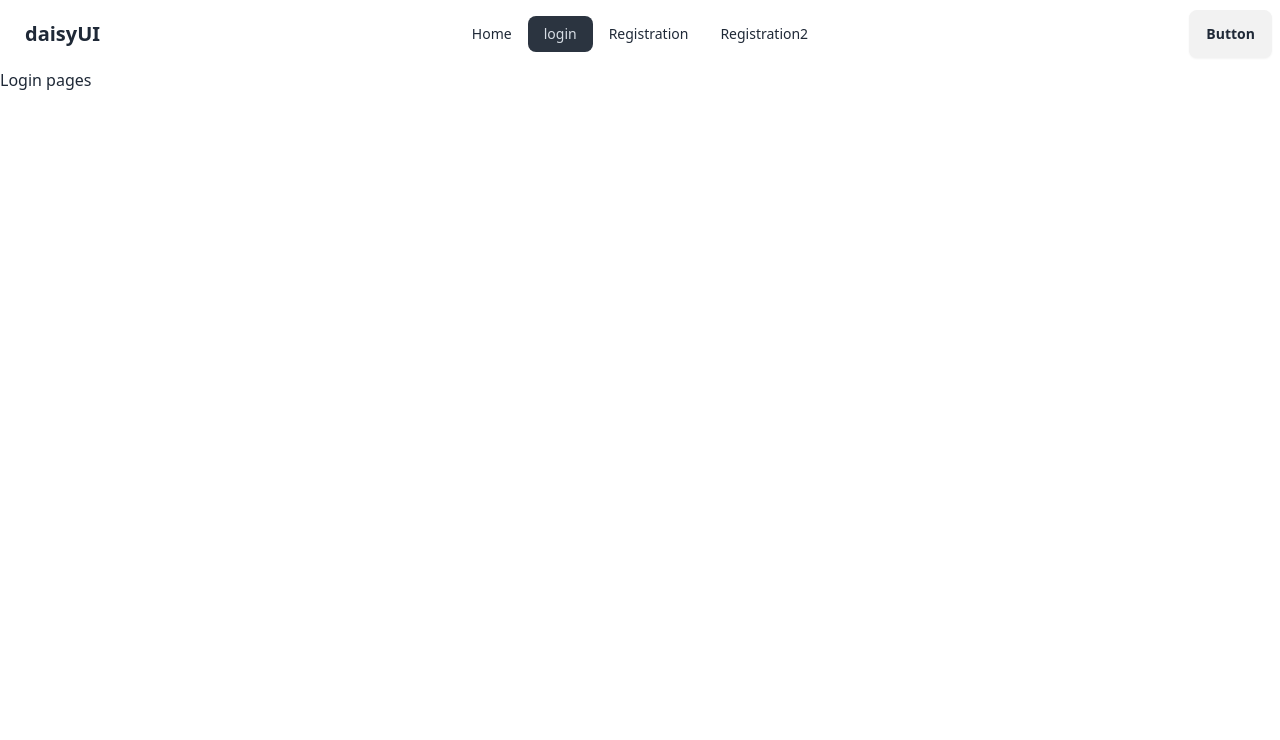
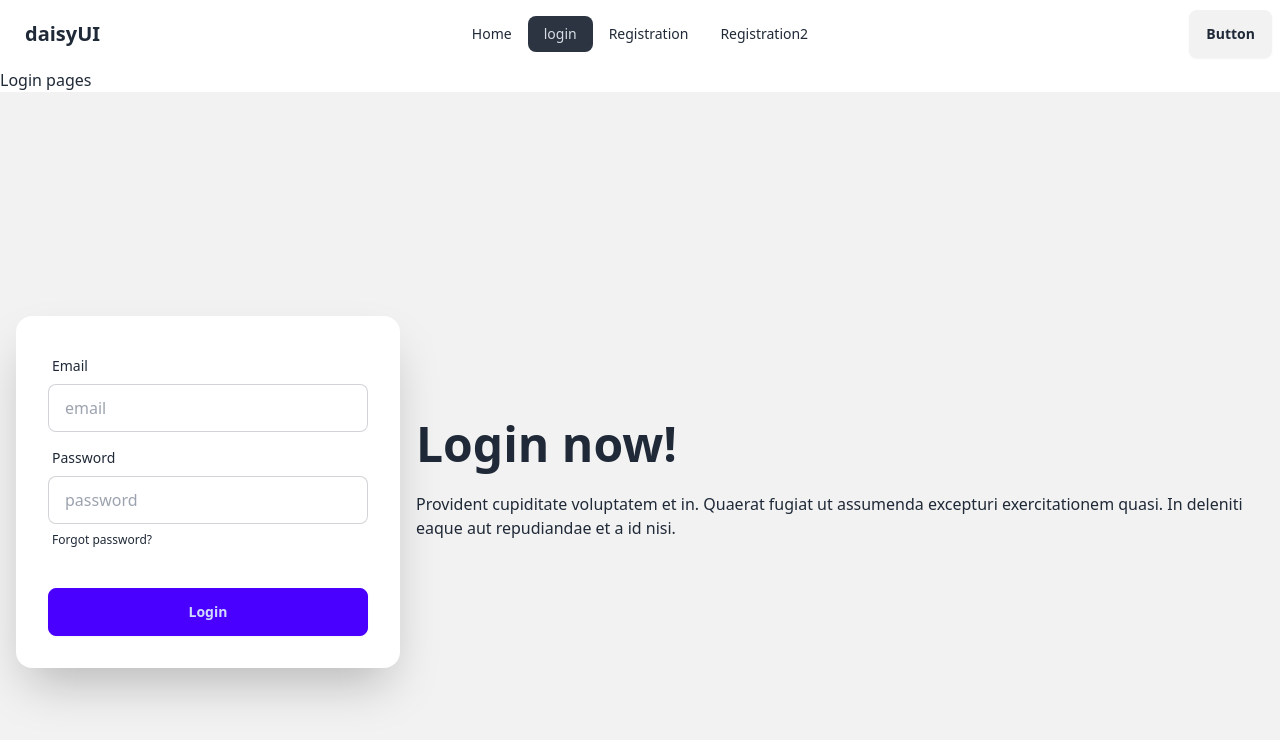
Before and after one commit to atiq9se/Module-50, a React (Vite) app: page /login in a window 1280 px wide. Shown: the top 740 px of the page. Built offline with nearby package versions, Linux system fonts and the light colour scheme.

Commit message:
Email verification adding

```diff
--- a/src/components/Login/Login.jsx
+++ b/src/components/Login/Login.jsx
@@ -1,9 +1,77 @@
-import React from 'react';
+import React, { useState } from 'react';
+import { auth } from '../../firebase.init';
+import { signInWithEmailAndPassword } from 'firebase/auth';
 
 const Login = () => {
+
+    const [success, setSuccess] = useState(false)
+    const [loginError, setLoginError] = useState('')
+
+    const handleLogin = (event)=>{
+        event.preventDefault();
+        const email = event.target.email.value;
+        const password = event.target.password.value;
+        console.log(email, password);
+
+        setLoginError('');
+
+        setSuccess(false);
+
+        signInWithEmailAndPassword(auth, email, password)
+        .then((result)=>{
+            console.log(result.user)
+            if(!result.user.emailVerified){
+                setLoginError('please verified your email')
+            }else{
+
+                setSuccess(true)
+            }
+        })
+
+
+    }
     return (
         <div>
             <h2>Login pages</h2>
+            <div className="hero bg-base-200 min-h-screen">
+            <div className="hero-content flex-col lg:flex-row-reverse">
+                <div className="text-center lg:text-left">
+                <h1 className="text-5xl font-bold">Login now!</h1>
+                <p className="py-6">
+                    Provident cupiditate voluptatem et in. Quaerat fugiat ut assumenda excepturi exercitationem
+                    quasi. In deleniti eaque aut repudiandae et a id nisi.
+                </p>
+                </div>
+                <div className="card bg-base-100 w-full max-w-sm shrink-0 shadow-2xl">
+                <form className="card-body" onSubmit={handleLogin}>
+                    <div className="form-control">
+                    <label className="label">
+                        <span className="label-text">Email</span>
+                    </label>
+                    <input type="email" name="email" placeholder="email" className="input input-bordered" required />
+                    </div>
+                    <div className="form-control">
+                    <label className="label">
+                        <span className="label-text">Password</span>
+                    </label>
+                    <input type="password" name="password" placeholder="password" className="input input-bordered" required />
+                    <label className="label">
+                        <a href="#" className="label-text-alt link link-hover">Forgot password?</a>
+                    </label>
+                    </div>
+                    <div className="form-control mt-6">
+                    <button className="btn btn-primary">Login</button>
+                    </div>
+                </form>
+                 {
+                    success && <p className='text-green-800'>USER LOGIN SUCCESSFULL</p>
+                 }
+                 {
+                    loginError && <p className='text-red-900'>{loginError}</p>
+                 }
+                </div>
+            </div>
+            </div>
         </div>
     );
 };
--- a/src/components/Register/Register.jsx
+++ b/src/components/Register/Register.jsx
@@ -1,6 +1,6 @@
 import React, { useState } from 'react';
 import { auth } from '../../firebase.init';
-import { createUserWithEmailAndPassword } from "firebase/auth";
+import { createUserWithEmailAndPassword, sendEmailVerification } from "firebase/auth";
 import { FaEye, FaEyeSlash } from "react-icons/fa";
 
 
@@ -13,9 +13,14 @@
        event.preventDefault();
        const email = event.target.email.value;
        const password = event.target.password.value;
+       const terms = event.target.terms.checked;
 
        setErrorMessage('');
        setSuccess(false);
+
+       if(!terms){
+        setErrorMessage('Please accept our terms and condition')
+       }
 
        if(password.length < 6){
         setErrorMessage('Password should be 6 characters or longer')
@@ -29,6 +34,14 @@
         .then((result)=>{
             console.log(result.user);
             setSuccess(true)
+
+            sendEmailVerification(auth.currentUser)
+            .then(()=>{
+                console.log('send email verification link')
+            })
+
+
+
         }).catch((error)=>{
            setErrorMessage(error.message)
            setSuccess(false)
@@ -70,12 +83,12 @@
                         </div>
                         <div className="form-control">
                             <label className="label cursor-pointer justify-start">
-                                <input type="checkbox" defaultChecked className="checkbox checkbox-primary" />
+                                <input type="checkbox" name="terms" defaultChecked className="checkbox checkbox-primary" />
                                 <span className="label-text ml-2">Accept our terms and condition</span>
                             </label>
                         </div>
                         <div className="form-control mt-6">
-                            <button className="btn btn-primary">Login</button>
+                            <button className="btn btn-primary">Register</button>
                         </div>
                     </form>
                     {
```
